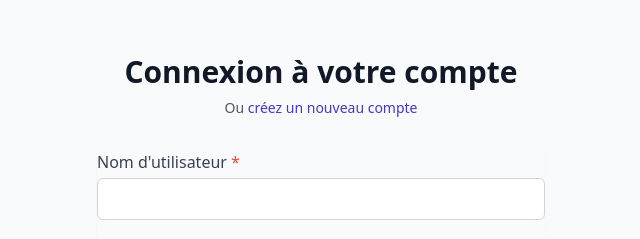
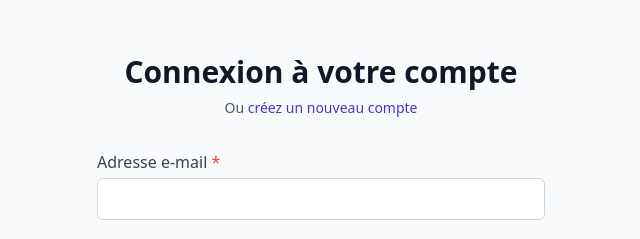
Before and after one commit to Stephanethr/tp_web_M1_S2, a React (Create React App) app in the folder react-app/: page /login in a window 1280 px wide. Shown: the part 201-440 px from the top of the page, without its empty margins (319-959 px from the left). Built offline with nearby package versions, Linux system fonts and the light colour scheme.

Commit message:
feat: update login and registration forms to use email instead of username

```diff
--- a/react-app/src/pages/auth/Login.jsx
+++ b/react-app/src/pages/auth/Login.jsx
@@ -10,7 +10,7 @@ const Login = () => {
   const navigate = useNavigate();
   const { login } = useAuth();
   const [formData, setFormData] = useState({
-    username: '',
+    email: '',
     password: '',
   });
   const [errors, setErrors] = useState({});
@@ -30,7 +30,7 @@ const Login = () => {
 
     // Validation simple
     const newErrors = {};
-    if (!formData.username) newErrors.username = 'Le nom d\'utilisateur est requis';
+    if (!formData.email) newErrors.email = 'Le nom d\'utilisateur est requis';
     if (!formData.password) newErrors.password = 'Le mot de passe est requis';
 
     if (Object.keys(newErrors).length > 0) {
@@ -41,8 +41,8 @@ const Login = () => {
     try {
       setIsLoading(true);
       const data = await loginUser({
-        user_login: formData.username,
-        user_pwd: formData.password,
+        email: formData.email,
+        password: formData.password,
       });
 
       // Si la connexion réussit et que l'API renvoie un token
@@ -91,14 +91,14 @@ const Login = () => {
 
           <div className="rounded-md shadow-sm -space-y-px">
             <Input
-              id="username"
-              name="username"
+              id="email"
+              name="email"
               type="text"
-              label="Nom d'utilisateur"
-              value={formData.username}
+              label="Adresse e-mail"
+              value={formData.email}
               onChange={handleChange}
               required
-              error={errors.username}
+              error={errors.email}
             />
 
             <Input
--- a/react-app/src/pages/auth/Register.jsx
+++ b/react-app/src/pages/auth/Register.jsx
@@ -62,9 +62,9 @@ const Register = () => {
     try {
       setIsLoading(true);
       const data = await registerUser({
-        user_login: formData.username,
-        user_mail: formData.email,
-        user_pwd: formData.password,
+        username: formData.username,
+        email: formData.email,
+        password: formData.password,
       });
 
       // Si l'inscription réussit et que l'API renvoie un token
```
